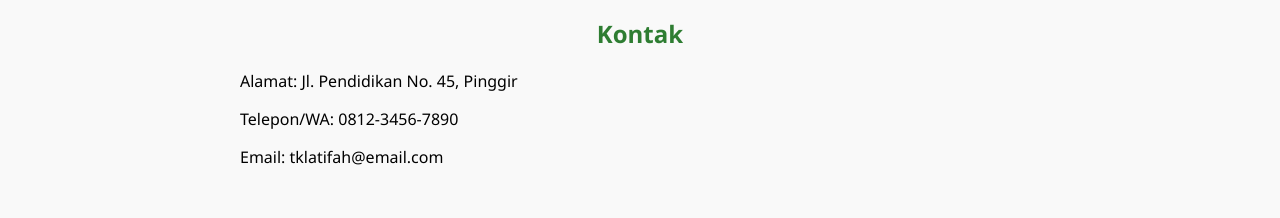
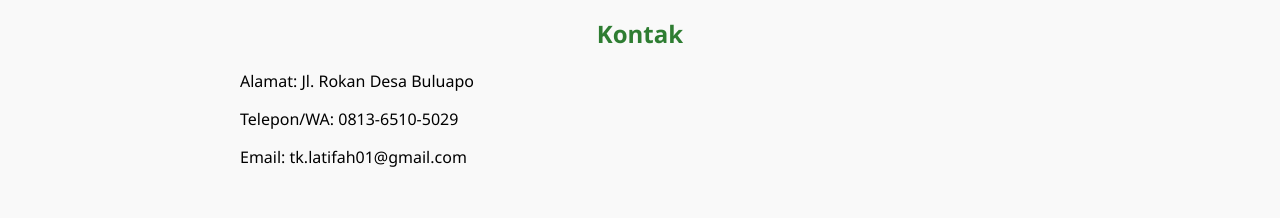
Before and after one commit to TKLatifah/tklatifah.github.io, a plain HTML site: page index.html in a window 1280 px wide. Shown: the part 1677-1895 px from the top of the page. Drawn offline with Linux system fonts and the light colour scheme.

Commit message:
Update index.html
Signed-off-by: TKLatifah <tk.latifah01@gmail.com>

```diff
--- a/index.html
+++ b/index.html
@@ -125,9 +125,9 @@
 
   <section id="kontak">
     <h2>Kontak</h2>
-    <p>Alamat: Jl. Pendidikan No. 45, Pinggir</p>
-    <p>Telepon/WA: 0812-3456-7890</p>
-    <p>Email: tklatifah@email.com</p>
+    <p>Alamat: Jl. Rokan Desa Buluapo</p>
+    <p>Telepon/WA: 0813-6510-5029</p>
+    <p>Email: tk.latifah01@gmail.com</p>
   </section>
 
   <footer>
```
